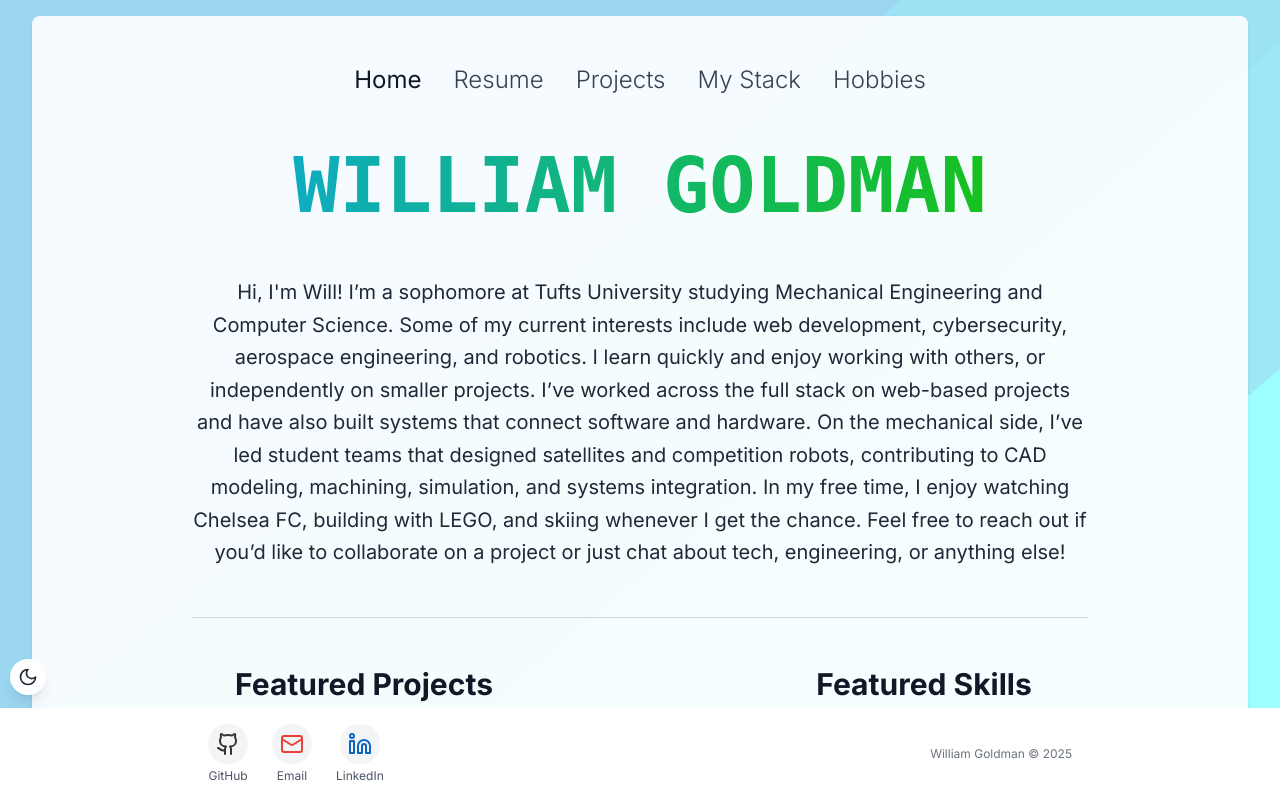
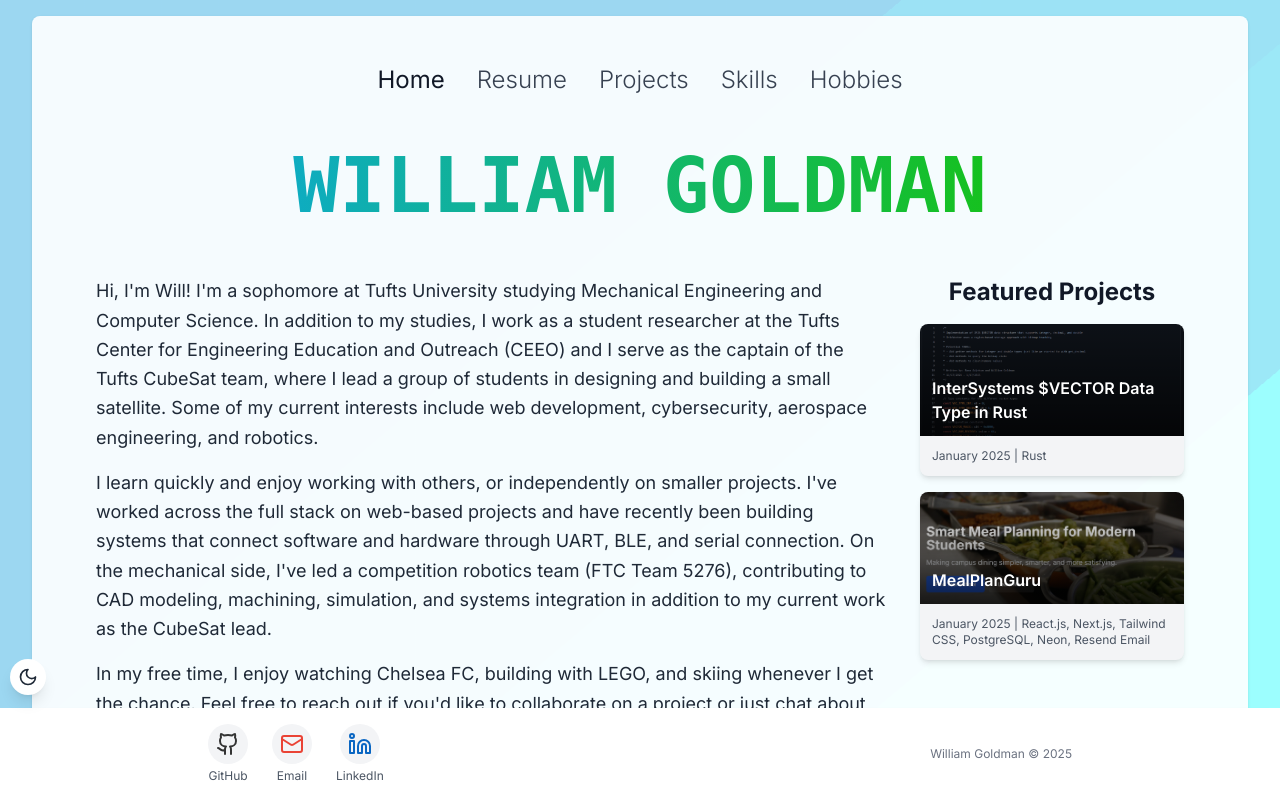
Before and after one commit to iliketocode2/Profile-Website-v2, a Next.js app: page / in a window 1280 px wide. Shown: the top 798 px of the page. Built offline with nearby package versions, Linux system fonts and the light colour scheme.

Commit message:
update home page

```diff
--- a/src/app/lib/stack.ts
+++ b/src/app/lib/skills.ts
@@ -56,12 +56,14 @@ export const stackCategories: StackCategory[] = [
     ]
   },
   {
-    title: "Python Libraries & Frameworks",
+    title: "CAD & UI Tools",
     items: [
-      { name: "NumPy", category: "Scientific Computing" },
-      { name: "Pandas", category: "Scientific Computing" },
-      { name: "Matplotlib", category: "Scientific Computing" },
-      { name: "PySerial", category: "Hardware/IO" }
+      { name: "SOLIDWORKS", category: "3D CAD & Modeling" },
+      { name: "Fusion 360", category: "3D CAD & Modeling" },
+      { name: "Onshape", category: "3D CAD & Modeling" },
+      { name: "Shapr3D", category: "3D CAD & Modeling" },
+      { name: "Figma", category: "UI & Graphics" },
+      { name: "Canva", category: "UI & Graphics" }
     ]
   },
   {
@@ -90,14 +92,12 @@ export const stackCategories: StackCategory[] = [
     ]
   },
   {
-    title: "CAD & UI Tools",
+    title: "Python Libraries & Frameworks",
     items: [
-      { name: "SOLIDWORKS", category: "3D CAD & Modeling" },
-      { name: "Fusion 360", category: "3D CAD & Modeling" },
-      { name: "Onshape", category: "3D CAD & Modeling" },
-      { name: "Shapr3D", category: "3D CAD & Modeling" },
-      { name: "Figma", category: "UI & Graphics" },
-      { name: "Canva", category: "UI & Graphics" }
+      { name: "NumPy", category: "Scientific Computing" },
+      { name: "Pandas", category: "Scientific Computing" },
+      { name: "Matplotlib", category: "Scientific Computing" },
+      { name: "PySerial", category: "Hardware/IO" }
     ]
   }
 ]
--- a/src/app/page.tsx
+++ b/src/app/page.tsx
@@ -2,21 +2,6 @@
 import { projects } from '@/app/lib/projects';
 
 export default function Home() {
-  const skillCategories = [
-    {
-      category: "Programming Languages",
-      skills: ["Python", "C++", "Rust", "Java"]
-    },
-    {
-      category: "Web Technologies",
-      skills: ["HTML/CSS", "JavaScript", "TypeScript", "React.js", "Next.js"]
-    },
-    {
-      category: "Engineering",
-      skills: ["Robotics", "SOLIDWORKS", "OnShape", "Fusion360"]
-    }
-  ];
-
   return (
     <main className="min-h-screen w-full max-w-full overflow-x-hidden pb-12">
       <div className="container mx-auto px-4 sm:px-6 lg:px-8">
@@ -30,41 +15,50 @@ export default function Home() {
             </h1>
           </section>
 
-          <div className="w-full max-w-4xl mx-auto space-y-8 mb-12 pb-12 border-b border-gray-300 dark:border-gray-700">
-            <p className="text-xl leading-relaxed text-gray-800 dark:text-gray-200 text-center">
-              Hi, I&apos;m Will! I’m a sophomore at Tufts University studying Mechanical Engineering and Computer Science.
+          <div className="w-full max-w-6xl mx-auto mb-12 pb-12 border-b border-gray-300 dark:border-gray-700">
+            <div className="flex flex-col lg:flex-row lg:space-x-8 space-y-8 lg:space-y-0">
+              <div className="lg:w-[75%]">
+                <div className="space-y-4">
+                  <p className="text-lg leading-relaxed text-gray-800 dark:text-gray-200 text-center lg:text-left">
+                    Hi, I&apos;m Will! I&apos;m a sophomore at Tufts University studying Mechanical Engineering and Computer Science.
+                    In addition to my studies, I work as a student researcher at the Tufts Center for Engineering Education and Outreach (CEEO)
+                    and I serve as the captain of the Tufts CubeSat team, where I lead a group of students in designing and building a small satellite.
                     Some of my current interests include web development, cybersecurity, aerospace engineering, and robotics.
+                  </p>
+                  <p className="text-lg leading-relaxed text-gray-800 dark:text-gray-200 text-center lg:text-left">
                     I learn quickly and enjoy working with others, or independently on smaller projects.
-              I’ve worked across the full stack on web-based projects and have also built systems that connect software and hardware.
-              On the mechanical side, I’ve led student teams that designed satellites and competition robots, contributing to CAD modeling,
-              machining, simulation, and systems integration. In my free time, I enjoy watching Chelsea FC, building with LEGO, and skiing
-              whenever I get the chance. Feel free to reach out if you’d like to collaborate on a project or just chat about tech,
-              engineering, or anything else!
+                    I've worked across the full stack on web-based projects and have recently been building systems that connect software and hardware
+                    through UART, BLE, and serial connection.
+                    On the mechanical side, I've led a competition robotics team (FTC Team 5276), contributing to CAD modeling,
+                    machining, simulation, and systems integration in addition to my current work as the CubeSat lead.
+                  </p>
+                  <p className="text-lg leading-relaxed text-gray-800 dark:text-gray-200 text-center lg:text-left">
+                    In my free time, I enjoy watching Chelsea FC, building with LEGO, and skiing whenever I get the chance.
+                    Feel free to reach out if you'd like to collaborate on a project or just chat about tech, engineering, or anything else!
                   </p>
                 </div>
+              </div>
 
-          <section className="flex flex-col md:flex-row w-full max-w-6xl mx-auto space-y-8 md:space-y-0 md:space-x-8">
-            {/* Featured Projects Section */}
-            <div className="flex-1 space-y-4">
-              <h2 className="text-3xl font-bold mb-6 text-center text-gray-900 dark:text-gray-100">Featured Projects</h2>
-              <div className="flex space-x-6 overflow-x-auto pb-4">
-                {projects.slice(2, 4).map((project, index) => (
+              <div className="lg:w-[25%]">
+                <h2 className="text-2xl font-bold mb-4 text-center text-gray-900 dark:text-gray-100">Featured Projects</h2>
+                <div className="space-y-4">
+                  {projects.slice(4, 6).map((project, index) => (
                     <div
                       key={index}
-                    className="flex-shrink-0 w-64 bg-gray-100 dark:bg-gray-800 rounded-lg overflow-hidden shadow-md relative"
+                      className="w-full bg-gray-100 dark:bg-gray-800 rounded-lg overflow-hidden shadow-md relative"
                     >
                       <div className="relative">
                         <img
                           src={project.imageUrl}
                           alt={project.title}
-                        className="w-full h-32 object-cover"
+                          className="w-full h-28 object-cover"
                         />
                         <div className="absolute top-0 left-0 w-full h-full bg-gradient-to-b from-transparent to-black/70 flex items-end p-3">
-                        <h3 className="text-white text-lg font-semibold">{project.title}</h3>
+                          <h3 className="text-white text-base font-semibold">{project.title}</h3>
                         </div>
                       </div>
-                    <div className="p-4">
-                      <p className="text-sm text-gray-600 dark:text-gray-400">{project.date}</p>
+                      <div className="p-3">
+                        <p className="text-xs text-gray-600 dark:text-gray-400">{project.date}</p>
                       </div>
                       <div className="absolute inset-0 bg-gray-900 bg-opacity-70 opacity-0 hover:opacity-100 transition-opacity duration-300 flex">
                         {project.links?.map((link, linkIndex) => (
@@ -91,29 +85,8 @@ export default function Home() {
                   ))}
                 </div>
               </div>
-
-            {/* Skills Section */}
-            <div className="flex-1 space-y-4">
-              <h2 className="text-3xl font-bold mb-6 text-center text-gray-900 dark:text-gray-100">Featured Skills</h2>
-              {skillCategories.map((category, catIndex) => (
-                <div key={catIndex} className="mb-4 text-center">
-                  <h3 className="text-xl font-semibold mb-2 text-gray-700 dark:text-gray-300">
-                    {category.category}
-                  </h3>
-                  <div className="flex flex-wrap justify-center gap-2">
-                    {category.skills.map((skill, skillIndex) => (
-                      <div
-                        key={skillIndex}
-                        className="px-3 py-1 text-sm bg-blue-100 dark:bg-blue-900 text-blue-800 dark:text-blue-200 rounded-full transition-all hover:scale-105"
-                      >
-                        {skill}
-                      </div>
-                    ))}
             </div>
           </div>
-              ))}
-            </div>
-          </section>
         </div>
       </div>
     </main>
--- a/src/app/stack/page.tsx
+++ b/src/app/skills/page.tsx
@@ -1,13 +1,13 @@
 'use client'
 
-import { stackCategories } from '@/app/lib/stack';
+import { stackCategories } from '@/app/lib/skills';
 import { StackCategory } from '@/app/lib/types';
 
 export default function Stack() {
   return (
     <main className="min-h-screen w-full pb-12">
       <div className="max-w-4xl mx-auto px-4 sm:px-6 lg:px-8">
-        {/* Stack Categories - Two Column Layout */}
+        {/* Skill Categories - Two Column Layout */}
         <div className="grid grid-cols-1 md:grid-cols-2 gap-3 md:gap-6">
           {stackCategories.map((category, categoryIndex) => (
             <StackCategorySection key={categoryIndex} category={category} />
--- a/src/components/NavBar.tsx
+++ b/src/components/NavBar.tsx
@@ -8,7 +8,7 @@ const navItems = [
   { href: '/', label: 'Home', icon: Home },
   { href: '/resume', label: 'Resume', icon: FileText },
   { href: '/projects', label: 'Projects', icon: Briefcase },
-  { href: '/stack', label: 'My Stack', icon: Layers },
+  { href: '/skills', label: 'Skills', icon: Layers },
   { href: '/hobbies', label: 'Hobbies', icon: Hammer },
 ];
 
```
Lines whose indentation alone changed are shown as unchanged.
